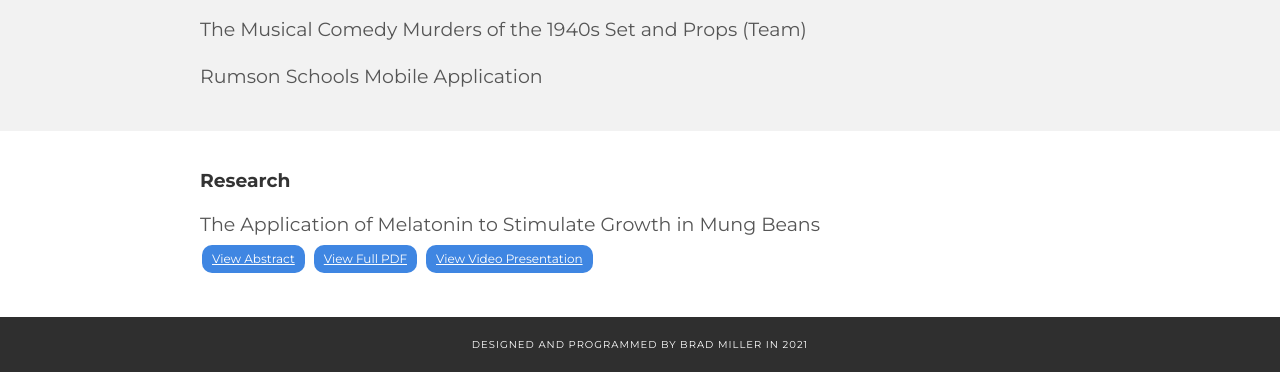
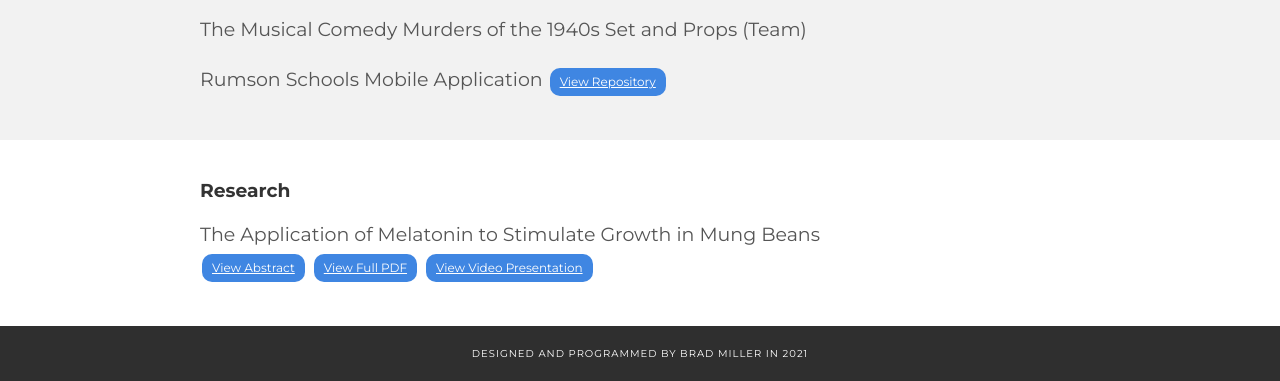
Before and after one commit to bradmiller555/bradmiller555.github.io, a plain HTML site: page index.html in a window 1280 px wide. Shown: the part 1086-1467 px from the top of the page. Drawn offline with Linux system fonts and the light colour scheme.

Commit message:
commit on main

```diff
--- a/index.html
+++ b/index.html
@@ -50,7 +50,9 @@
               <img src="CU iso.png">
             </p>
             <p>The Musical Comedy Murders of the 1940s Set and Props (Team)</p>
-            <p>Rumson Schools Mobile Application</p>
+            <p>Rumson Schools Mobile Application
+              <a href="">View Repository</a>
+            </p>
           </div>
         </div>
       </div>
```
Also changed, not shown: 7 other files.
